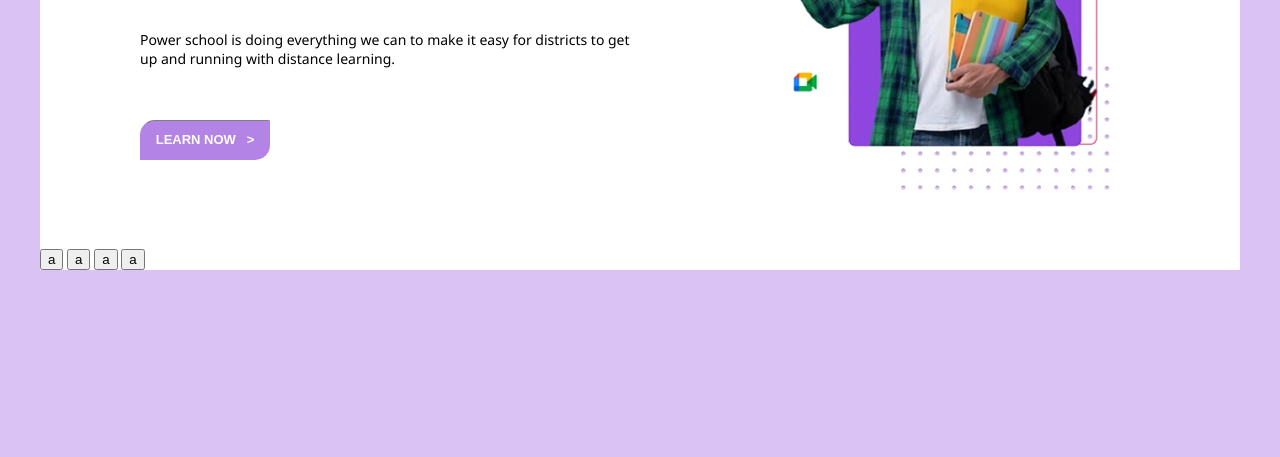
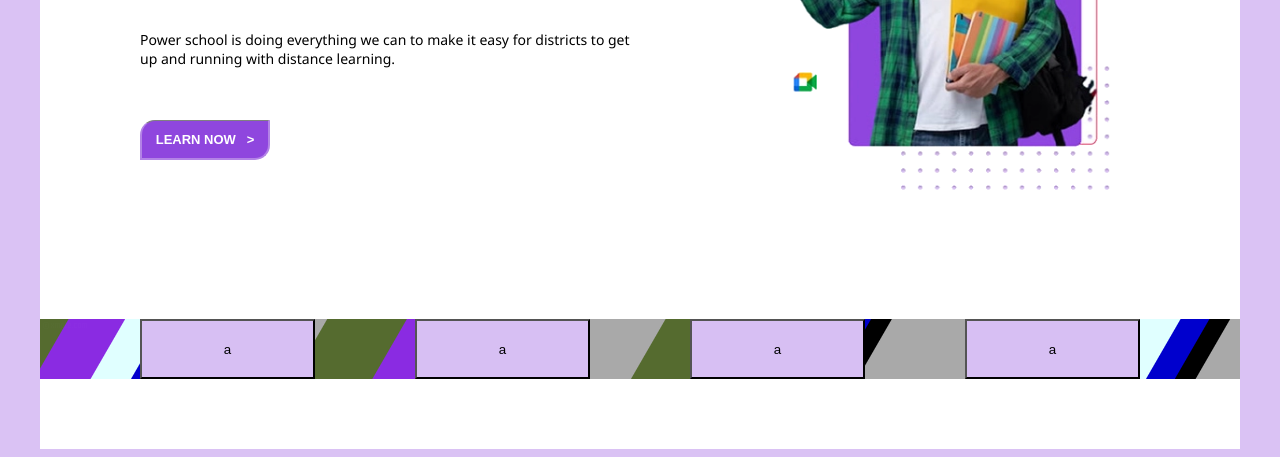
Before and after one commit to eXcipial/home-work-design-class, a website: page index.html in a window 1280 px wide. Shown: the part 450-907 px from the top of the page. Before the commit the page ends 800 px from the top, so only its background shows below. Drawn offline with Linux system fonts and the light colour scheme.

Commit message:
footter start

```diff
--- a/css/button.css
+++ b/css/button.css
@@ -16,7 +16,7 @@
     background-color: #B383E6;
     color: white;}
 .btn.section {
-    background-color: #B383E6;
+    background-color: #8F46DE;
     color: white;
     align-items: center;}
 .btn.section:hover {
@@ -25,3 +25,8 @@
 .btn.section:active {
     background-color: white;
     color: #590cc4;}
+.btn2 {
+    width: 175px;
+    height: 60px;
+    background-color: #D7BFF3;
+}
--- /dev/null
+++ b/css/fotter.css
@@ -0,0 +1,9 @@
+.footer {
+    display: flex;
+    flex-direction: row;
+    align-items: flex-start ;
+    justify-content: center;
+    gap: 100px;
+    margin-top: 70px;
+    margin-bottom: 70px;
+    background-image: url('../img/image.webp');}
--- a/index.html
+++ b/index.html
@@ -16,6 +16,7 @@
 <link rel="stylesheet" href="./css/header.css">
 <link rel="stylesheet" href="./css/button.css">
 <link rel="stylesheet" href="./css/section.css">
+<link rel="stylesheet" href="./css/fotter.css">
 
 </head>
 <body class="body">
@@ -39,11 +40,11 @@
 
             <img class="img" src="./img/hero.webp" alt="hero">
         </section>
-        <footer>
-            <button>a</button>
-            <button>a</button>
-            <button>a</button>
-            <button>a</button>
+        <footer class="footer">
+            <button class="btn2">a</button>
+            <button class="btn2">a</button>
+            <button class="btn2">a</button>
+            <button class="btn2">a</button>
         </footer>
     </main>
 </body>
```
Also changed, not shown: img/image.webp (added).
